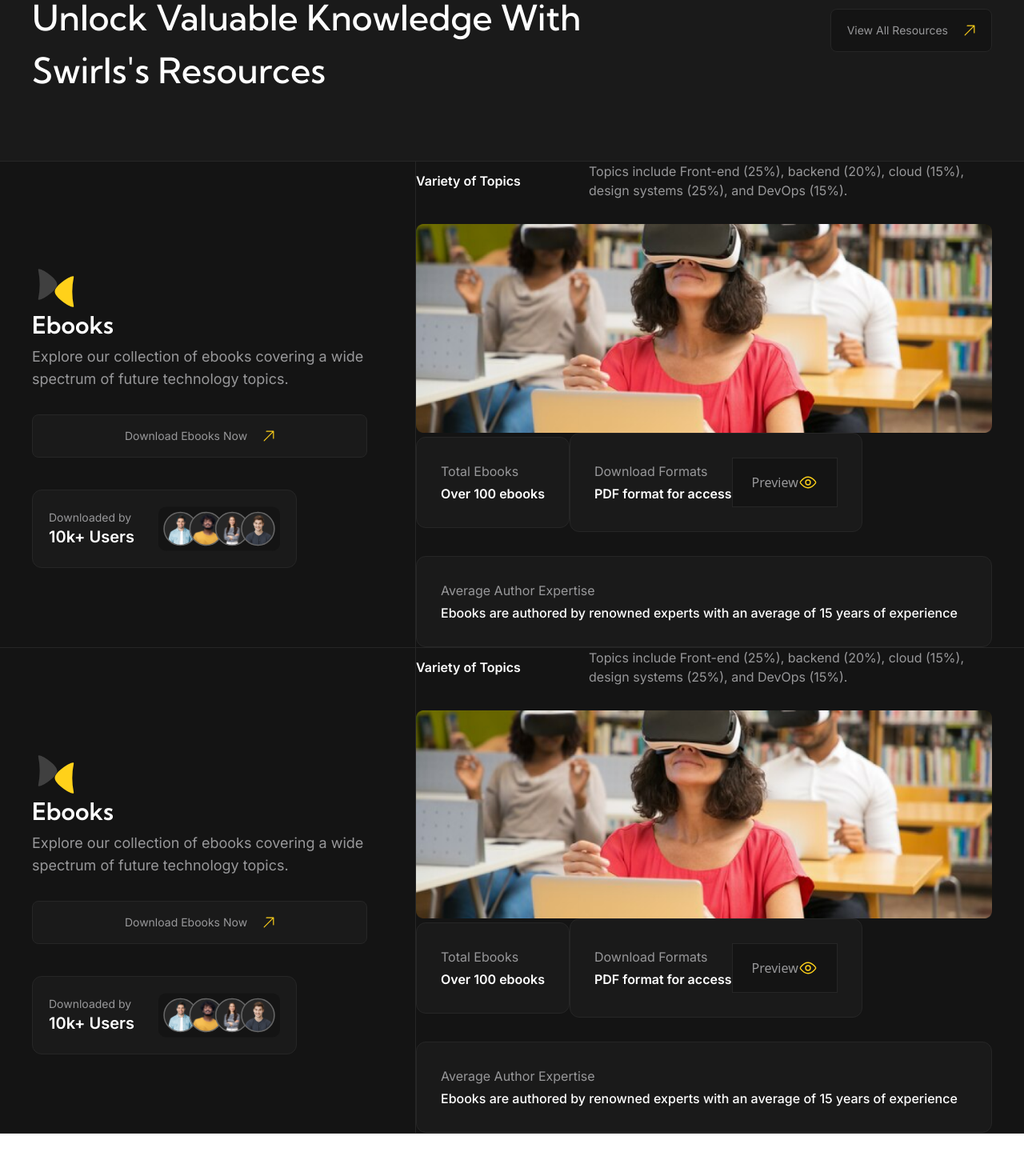
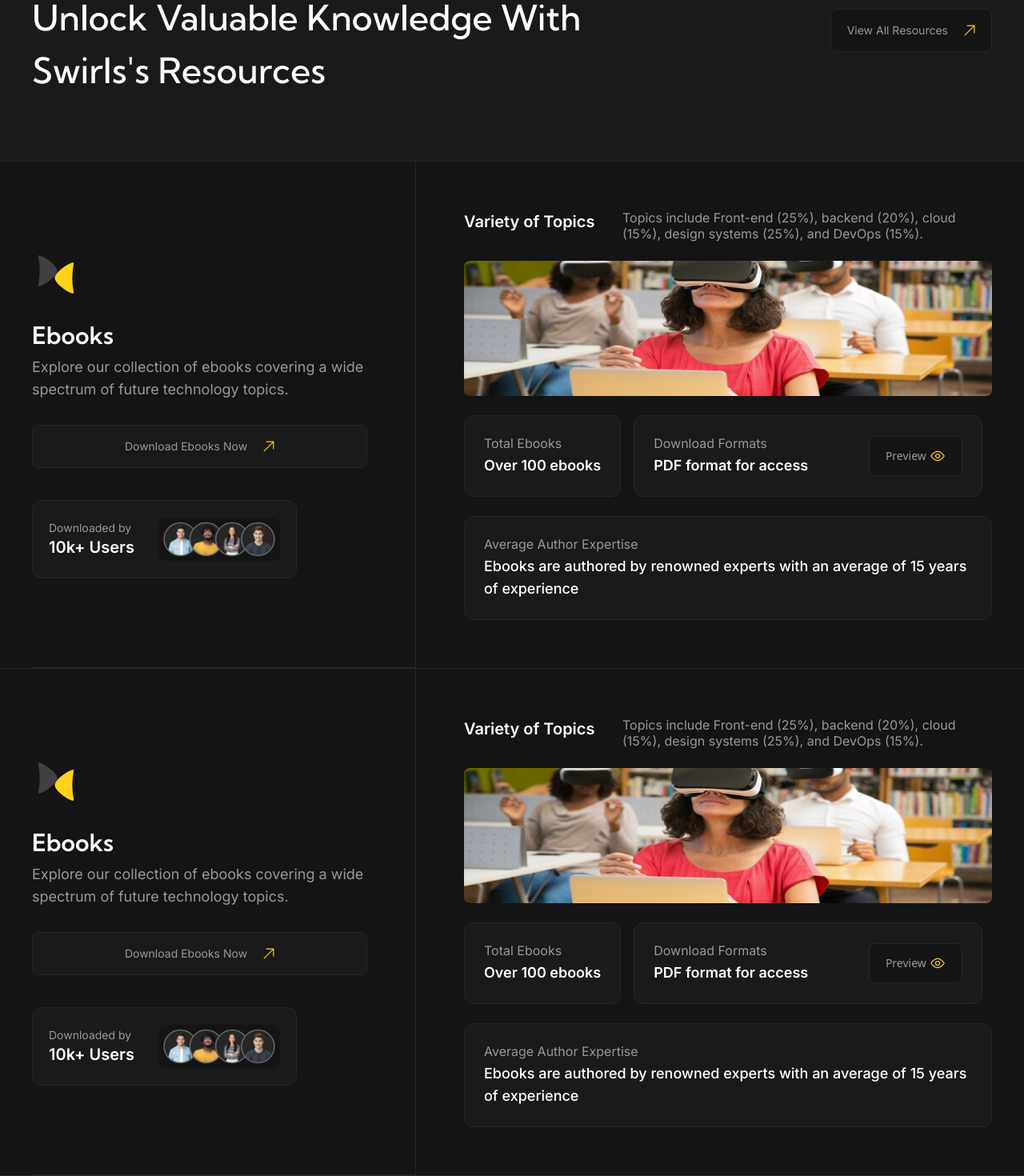
Before and after one commit to AbassKoyang/swirl, a React (Vite) app: page / in a window 1280 px wide. Shown: the part 3489-4959 px from the top of the page at 80% size. Before the commit the page ends 4906 px from the top, so only its background shows below. Built offline with nearby package versions, Linux system fonts and the light colour scheme.

Commit message:
responsiveness for mobile

```diff
--- a/src/pages/Home.jsx
+++ b/src/pages/Home.jsx
@@ -52,8 +52,8 @@ const Home = () => {
     <section className='w-full'>
       <SubheadingCon heading="Unlock Valuable Knowledge with Swirls's Resources" text='Your Gateway to In-Depth Information' styles='w-full md:w-fit flex items-center justify-center gap-5 2xl:gap-[10px] px-[20px] py-4 2xl:px-[24px] 2xl:py-[18px] mt-[30px] lg:mt-0 bg-[#141414] border border-[#262626] rounded-[8px] 2xl:rounded-xl text-[#98989A] font-normal font-inter text-sm 2xl:text-lg z-20 hover:text-white hover:font-medium transition-all duration-200 ease-in-out' buttonText='View All Resources' containerStyles="flex-col lg:flex-row justify-between" />
       <div className="w-full grid grid-cols-5 px-5 lg:px-10 2xl:px-[162px] bg-[#141414] border-b border-b-[#262626]">
-        <div className="col-span-5 lg:col-span-2 flex flex-col justify-center lg:py-[60px] 2xl:py-20 lg:pr-[60px] 2xl:pr-20 border-r border-r-[#262626]">
-          <img src={ebookIcon} alt="Ebook Icon" className="size-[50px] lg:size-[60px] 2xl:size-20 mt-6 lg:mt-[30px] 2xl:mb-[50px]" />
+        <div className="col-span-5 lg:col-span-2 flex flex-col justify-center py-10 lg:py-[60px] 2xl:py-20 lg:pr-[60px] 2xl:pr-20 border-b border-b-[#262626] lg:border-r lg:border-r-[#262626]">
+          <img src={ebookIcon} alt="Ebook Icon" className="size-[50px] lg:size-[60px] 2xl:size-20 mb-6 lg:mb-[30px] 2xl:mb-[50px]" />
           <h3 className="font-kumbh font-semibold text-white text-2xl lg:text-[30px] 2xl:text-[40px] mb-1 lg:mb-[10px] 2xl:mb-4">Ebooks</h3>
           <p className="font-normal font-inter text-[#98989A] text-sm lg:text-lg 2xl:text-xl mb-6 lg:mb-[30px] 2xl:mb-[50px]">Explore our collection of ebooks covering a wide spectrum of future technology topics.</p>
           <LandingPageButton text='Download Ebooks Now' styles='w-full flex items-center justify-center gap-5 2xl:gap-[14px] px-[20px] py-4 2xl:px-[24px] 2xl:py-[18px] bg-[#1A1A1A] border border-[#262626] rounded-[8px] 2xl:rounded-xl text-[#98989A] font-normal font-inter text-sm 2xl:text-lg z-20 hover:text-white hover:font-medium transition-all duration-200 ease-in-out' />
@@ -65,39 +65,39 @@ const Home = () => {
             <img src={usersAvatar} alt="Users Avatar Grouped together" className="w-[150] h-[56px] 2xl:w-[193px] 2xl:h-[70px]" />
           </div>
         </div>
-        <div className="col-span-5 lg:col-span-3 2xl:p-20 2xl:pr-0">
-          <div className="w-full flex justify-between mb-[30px] items-center ">
-            <h4 className="font-inter font-semibold text-white 2xl:text-2xl mr-5">Variety of Topics</h4>
-            <p className="font-inter 2xl:text-lg text-[#98989A] max-w-[70%]">
+        <div className="col-span-5 lg:col-span-3 py-10 lg:p-[60px] 2xl:p-20 lg:pr-0">
+            <div className="w-full flex flex-col lg:flex-row lg:justify-between mb-5 lg:mb-6 2xl:mb-[30px] lg:items-center ">
+            <h4 className="font-inter font-semibold text-white text-lg lg:text-xl 2xl:text-2xl mb-[10px] mr-0 lg:mr-5">Variety of Topics</h4>
+            <p className="font-inter lg:text-[16px] text-sm 2xl:text-lg text-[#98989A] lg:max-w-[70%]">
             Topics include Front-end (25%), backend (20%), cloud (15%), design systems (25%), and DevOps (15%).
             </p>
             </div>
-            <img src={vrLady} alt="A lady wearing the vison pro" className="w-full 2xl:mb-[30px]" />
-            <div className="w-full flex items-center 2xl:gap-4">
-              <div className="p-[30px] bg-[#1A1A1A] border border-[#262626] rounded-xl">
-                <p className="font-inter text-[#98989A] 2xl:text-lg mb-1">Total Ebooks</p>
-                <h3 className='font-semibold font-inter 2xl:text-xl text-white '>Over 100 ebooks</h3>
+            <img src={vrLady} alt="A lady wearing the vison pro" className="w-full h-[169px] md:h-[] mb-6 2xl:mb-[30px]" />
+            <div className="w-full flex flex-col lg:flex-row items-center gap-4 lg:gap-4">
+              <div className="w-full lg:w-fit p-5 lg:p-6 2xl:p-[30px] bg-[#1A1A1A] border border-[#262626] rounded-xl">
+                <p className="font-inter text-[#98989A] text-sm lg:text-[16px] 2xl:text-lg mb-[2px] lg:mb-1">Total Ebooks</p>
+                <h3 className='font-semibold font-inter text-[16px] lg:text-lg 2xl:text-xl text-white '>Over 100 ebooks</h3>
               </div>
-              <div className="2xl:w-[70%] flex items-center justify-between p-[30px] bg-[#1A1A1A] border border-[#262626] rounded-xl">
+              <div className="w-full lg:w-[66%] flex items-center justify-between p-5 lg:p-6 2xl:p-[30px] bg-[#1A1A1A] border border-[#262626] rounded-xl">
                 <div className="">
-                <p className="font-inter text-[#98989A] 2xl:text-lg mb-1">Download Formats</p>
-                <h3 className='font-semibold font-inter 2xl:text-xl text-white '>PDF format for access</h3>
+                <p className="font-inter text-[#98989A] text-sm lg:text-[16px] 2xl:text-lg mb-[2px] lg:mb-1">Download Formats</p>
+                <h3 className='font-semibold font-inter text-[16px] lg:text-lg 2xl:text-xl text-white '>PDF format for access</h3>
                 </div>
-                <button className="flex items-center px-6 py-[18px] 2xl:gap-[10px] bg-[#141414] border border-[#262626] 2xl:rounded-[10px]">
-                  <p className="text-[#98989A] 2xl:text-lg">Preview</p>
-                  <img src={eyeIcon} alt="Preview icon" className="size-6" />
+                <button className="flex items-center px-5 py-[14px] lg:px-5 lg:py-[14px] gap-1 2xl:px-6 2xl:py-[18px] 2xl:gap-[10px] bg-[#141414] border border-[#262626] rounded-lg 2xl:rounded-[10px]">
+                  <p className="text-[#98989A] text-sm 2xl:text-lg">Preview</p>
+                  <img src={eyeIcon} alt="Preview icon" className="size-5 2xl:size-6" />
                 </button>
               </div>
             </div>
-              <div className="w-full p-[30px] bg-[#1A1A1A] border border-[#262626] mt-[30px] rounded-xl">
-                <p className="font-inter text-[#98989A] 2xl:text-lg mb-1">Average Author Expertise</p>
-                <h3 className=' text-white font-medium font-inter 2xl:text-xl'>Ebooks are authored by renowned experts with an average of 15 years of experience</h3>
+              <div className="w-full p-5 lg:p-6 2xl:p-[30px] bg-[#1A1A1A] border border-[#262626] mt-4 lg:mt-6 2xl:mt-[30px] rounded-xl">
+                <p className="font-inter text-[#98989A] text-sm lg:text-[16px] 2xl:text-lg mb-1">Average Author Expertise</p>
+                <h3 className=' text-white font-medium font-inter text-[16px] lg:text-lg 2xl:text-xl'>Ebooks are authored by renowned experts with an average of 15 years of experience</h3>
               </div>
             </div>
-          </div>
+      </div>
       <div className="w-full grid grid-cols-5 px-5 lg:px-10 2xl:px-[162px] bg-[#141414] border-b border-b-[#262626]">
-        <div className="col-span-5 lg:col-span-2 flex flex-col justify-center lg:py-[60px] 2xl:py-20 lg:pr-[60px] 2xl:pr-20 border-r border-r-[#262626]">
-          <img src={ebookIcon} alt="Ebook Icon" className="size-[50px] lg:size-[60px] 2xl:size-20 mt-6 lg:mt-[30px] 2xl:mb-[50px]" />
+        <div className="col-span-5 lg:col-span-2 flex flex-col justify-center py-10 lg:py-[60px] 2xl:py-20 lg:pr-[60px] 2xl:pr-20 border-b border-b-[#262626] lg:border-r lg:border-r-[#262626]">
+          <img src={ebookIcon} alt="Ebook Icon" className="size-[50px] lg:size-[60px] 2xl:size-20 mb-6 lg:mb-[30px] 2xl:mb-[50px]" />
           <h3 className="font-kumbh font-semibold text-white text-2xl lg:text-[30px] 2xl:text-[40px] mb-1 lg:mb-[10px] 2xl:mb-4">Ebooks</h3>
           <p className="font-normal font-inter text-[#98989A] text-sm lg:text-lg 2xl:text-xl mb-6 lg:mb-[30px] 2xl:mb-[50px]">Explore our collection of ebooks covering a wide spectrum of future technology topics.</p>
           <LandingPageButton text='Download Ebooks Now' styles='w-full flex items-center justify-center gap-5 2xl:gap-[14px] px-[20px] py-4 2xl:px-[24px] 2xl:py-[18px] bg-[#1A1A1A] border border-[#262626] rounded-[8px] 2xl:rounded-xl text-[#98989A] font-normal font-inter text-sm 2xl:text-lg z-20 hover:text-white hover:font-medium transition-all duration-200 ease-in-out' />
@@ -109,33 +109,33 @@ const Home = () => {
             <img src={usersAvatar} alt="Users Avatar Grouped together" className="w-[150] h-[56px] 2xl:w-[193px] 2xl:h-[70px]" />
           </div>
         </div>
-        <div className="col-span-5 lg:col-span-3 2xl:p-20 2xl:pr-0">
-          <div className="w-full flex justify-between mb-[30px] items-center ">
-            <h4 className="font-inter font-semibold text-white 2xl:text-2xl mr-5">Variety of Topics</h4>
-            <p className="font-inter 2xl:text-lg text-[#98989A] max-w-[70%]">
+        <div className="col-span-5 lg:col-span-3 py-10 lg:p-[60px] 2xl:p-20 lg:pr-0">
+            <div className="w-full flex flex-col lg:flex-row lg:justify-between mb-5 lg:mb-6 2xl:mb-[30px] lg:items-center ">
+            <h4 className="font-inter font-semibold text-white text-lg lg:text-xl 2xl:text-2xl mb-[10px] mr-0 lg:mr-5">Variety of Topics</h4>
+            <p className="font-inter lg:text-[16px] text-sm 2xl:text-lg text-[#98989A] lg:max-w-[70%]">
             Topics include Front-end (25%), backend (20%), cloud (15%), design systems (25%), and DevOps (15%).
             </p>
             </div>
-            <img src={vrLady} alt="A lady wearing the vison pro" className="w-full 2xl:mb-[30px]" />
-            <div className="w-full flex items-center 2xl:gap-4">
-              <div className="p-[30px] bg-[#1A1A1A] border border-[#262626] rounded-xl">
-                <p className="font-inter text-[#98989A] 2xl:text-lg mb-1">Total Ebooks</p>
-                <h3 className='font-semibold font-inter 2xl:text-xl text-white '>Over 100 ebooks</h3>
+            <img src={vrLady} alt="A lady wearing the vison pro" className="w-full h-[169px] md:h-[] mb-6 2xl:mb-[30px]" />
+            <div className="w-full flex flex-col lg:flex-row items-center gap-4 lg:gap-4">
+              <div className="w-full lg:w-fit p-5 lg:p-6 2xl:p-[30px] bg-[#1A1A1A] border border-[#262626] rounded-xl">
+                <p className="font-inter text-[#98989A] text-sm lg:text-[16px] 2xl:text-lg mb-[2px] lg:mb-1">Total Ebooks</p>
+                <h3 className='font-semibold font-inter text-[16px] lg:text-lg 2xl:text-xl text-white '>Over 100 ebooks</h3>
               </div>
-              <div className="2xl:w-[70%] flex items-center justify-between p-[30px] bg-[#1A1A1A] border border-[#262626] rounded-xl">
+              <div className="w-full lg:w-[66%] flex items-center justify-between p-5 lg:p-6 2xl:p-[30px] bg-[#1A1A1A] border border-[#262626] rounded-xl">
                 <div className="">
-                <p className="font-inter text-[#98989A] 2xl:text-lg mb-1">Download Formats</p>
-                <h3 className='font-semibold font-inter 2xl:text-xl text-white '>PDF format for access</h3>
+                <p className="font-inter text-[#98989A] text-sm lg:text-[16px] 2xl:text-lg mb-[2px] lg:mb-1">Download Formats</p>
+                <h3 className='font-semibold font-inter text-[16px] lg:text-lg 2xl:text-xl text-white '>PDF format for access</h3>
                 </div>
-                <button className="flex items-center px-6 py-[18px] 2xl:gap-[10px] bg-[#141414] border border-[#262626] 2xl:rounded-[10px]">
-                  <p className="text-[#98989A] 2xl:text-lg">Preview</p>
-                  <img src={eyeIcon} alt="Preview icon" className="size-6" />
+                <button className="flex items-center px-5 py-[14px] lg:px-5 lg:py-[14px] gap-1 2xl:px-6 2xl:py-[18px] 2xl:gap-[10px] bg-[#141414] border border-[#262626] rounded-lg 2xl:rounded-[10px]">
+                  <p className="text-[#98989A] text-sm 2xl:text-lg">Preview</p>
+                  <img src={eyeIcon} alt="Preview icon" className="size-5 2xl:size-6" />
                 </button>
               </div>
             </div>
-              <div className="w-full p-[30px] bg-[#1A1A1A] border border-[#262626] mt-[30px] rounded-xl">
-                <p className="font-inter text-[#98989A] 2xl:text-lg mb-1">Average Author Expertise</p>
-                <h3 className=' text-white font-medium font-inter 2xl:text-xl'>Ebooks are authored by renowned experts with an average of 15 years of experience</h3>
+              <div className="w-full p-5 lg:p-6 2xl:p-[30px] bg-[#1A1A1A] border border-[#262626] mt-4 lg:mt-6 2xl:mt-[30px] rounded-xl">
+                <p className="font-inter text-[#98989A] text-sm lg:text-[16px] 2xl:text-lg mb-1">Average Author Expertise</p>
+                <h3 className=' text-white font-medium font-inter text-[16px] lg:text-lg 2xl:text-xl'>Ebooks are authored by renowned experts with an average of 15 years of experience</h3>
               </div>
             </div>
           </div>
```
